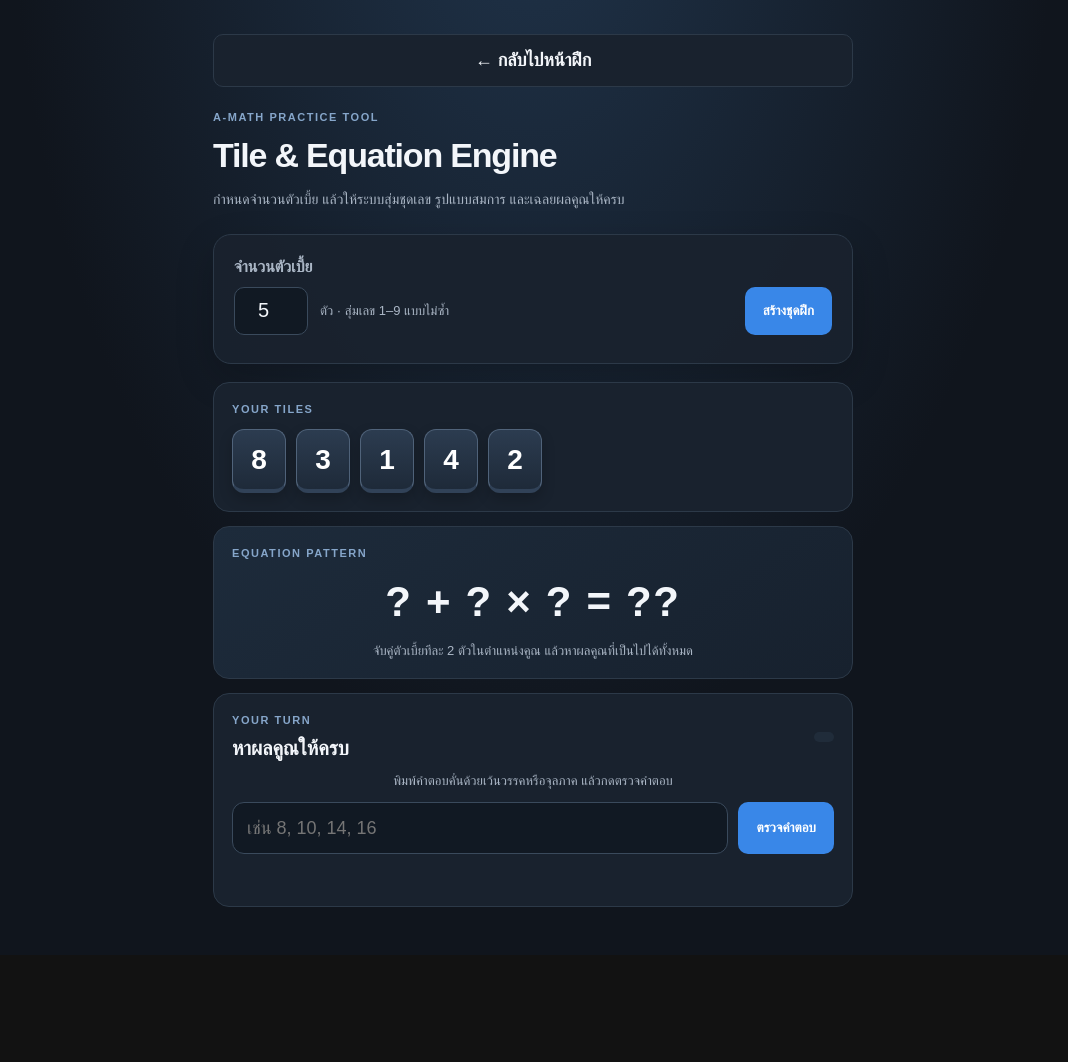
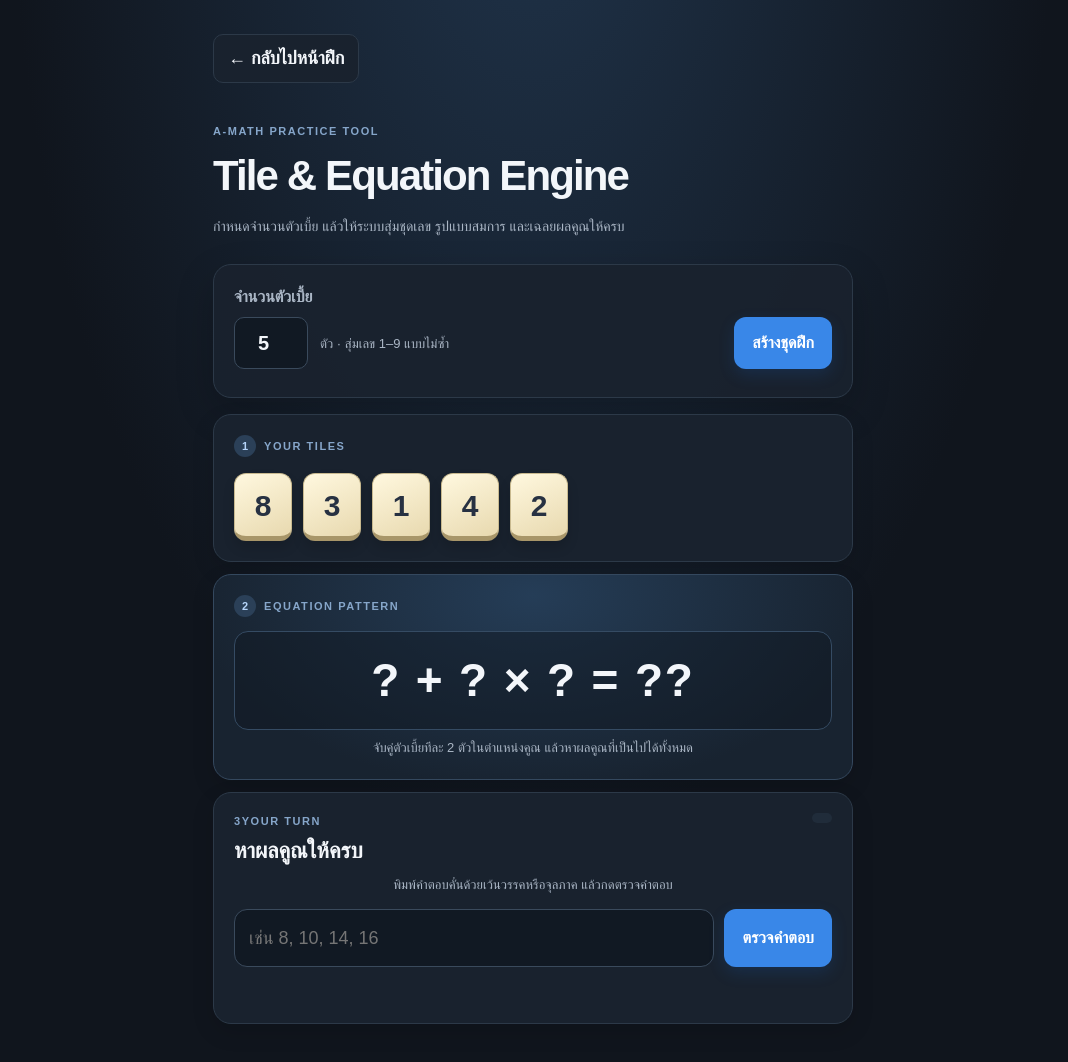
Before and after one commit to omgkrit/stackblitz-starters-k2sabnck, a website: page engine.html in a window 1280 px wide. Shown: the whole page, without its empty margins (107-1175 px from the left). Before the commit the page ends 955 px from the top, so only its background shows below. Drawn offline with Linux system fonts and the light colour scheme.

Commit message:
Polish A-Math engine practice interface

```diff
--- a/engine.html
+++ b/engine.html
@@ -28,16 +28,16 @@
   </section>
 
   <section id="engineResult" class="engine-result hidden" aria-live="polite">
-    <div class="engine-section">
+    <div class="engine-section step-one">
       <p class="eyebrow">YOUR TILES</p>
       <div id="tileList" class="tile-list"></div>
     </div>
-    <div class="engine-section equation-card">
+    <div class="engine-section equation-card step-two">
       <p class="eyebrow">EQUATION PATTERN</p>
       <div id="equationPattern" class="equation-pattern"></div>
       <p class="helper-text">จับคู่ตัวเบี้ยทีละ 2 ตัวในตำแหน่งคูณ แล้วหาผลคูณที่เป็นไปได้ทั้งหมด</p>
     </div>
-    <div class="engine-section">
+    <div class="engine-section step-three">
       <div class="answer-heading">
         <div><p class="eyebrow">YOUR TURN</p><h2>หาผลคูณให้ครบ</h2></div>
         <span id="answerCount" class="answer-count"></span>
--- a/styles.css
+++ b/styles.css
@@ -457,6 +457,47 @@ button {
   .engine-answer-entry { flex-direction: column; }
   .engine-section { padding: 15px; }
   .tile-chip { width: 48px; height: 58px; }
+}
+
+/* A-Math engine: clear three-step visual hierarchy. */
+.engine-page { max-width: 720px; }
+.engine-page > .nav-btn { display: inline-flex; align-items: center; padding: 10px 14px; }
+.engine-header { margin: 18px 0 26px; }
+.engine-header h1 { font-size: clamp(30px, 5vw, 42px); letter-spacing: -.045em; }
+.engine-header .page-intro { max-width: 38em; line-height: 1.7; }
+.engine-controls { padding: 18px 20px; }
+.engine-controls > label { font-size: 16px; }
+.engine-generate-row input { min-height: 52px; border-radius: 12px; font-weight: 700; }
+.primary-action { min-height: 52px; border-radius: 12px; font-size: 16px; box-shadow: 0 6px 16px #1b5eb833; }
+.engine-result { gap: 12px; margin-top: 16px; }
+.engine-section { position: relative; padding: 20px; border-radius: 18px; box-shadow: 0 8px 22px #0002; }
+.engine-section > .eyebrow { display: flex; align-items: center; gap: 8px; }
+.engine-section > .eyebrow::before { display: grid; width: 22px; height: 22px; place-items: center; border-radius: 50%; background: #2b4058; color: #b6d5fa; font-size: 11px; letter-spacing: 0; }
+.step-one > .eyebrow::before { content: "1"; }
+.step-two > .eyebrow::before { content: "2"; }
+.step-three > .answer-heading .eyebrow::before { content: "3"; }
+.tile-list { gap: 11px; margin-top: 16px; }
+.tile-chip { width: 58px; height: 68px; border: 1px solid #c8b98f; border-bottom: 5px solid #a89669; border-radius: 12px; background: linear-gradient(155deg,#fff8df,#e8d9af); color: #273142; font-size: 30px; box-shadow: 0 7px 12px #0002; }
+.equation-card { border-color: #34485e; background: radial-gradient(ellipse at 50% 10%,#253d57,#182330 75%); }
+.equation-pattern { margin: 14px 0 8px; padding: 14px 8px; border: 1px solid #354b63; border-radius: 14px; background: #10192380; font-size: clamp(32px, 8vw, 46px); }
+.helper-text { line-height: 1.6; }
+.answer-heading { align-items: flex-start; }
+.answer-heading h2 { font-size: 22px; }
+.engine-answer-entry { margin-top: 14px; }
+.engine-answer-entry input { min-height: 58px; border-radius: 13px; font-size: 18px; }
+.engine-answer-entry input:focus { border-color: #65a9ff; outline: none; box-shadow: 0 0 0 3px #3987e833; }
+.answer-feedback { min-height: 26px; }
+.answer-chip { min-width: 54px; padding: 9px 12px; border-radius: 11px; }
+.pair-details { border-top: 1px solid var(--line); padding-top: 8px; }
+
+@media (max-width: 600px) {
+  .engine-header { margin: 14px 0 20px; }
+  .engine-controls { padding: 16px; }
+  .engine-section { padding: 16px; }
+  .tile-list { justify-content: space-between; gap: 7px; }
+  .tile-chip { flex: 0 0 48px; width: 48px; height: 58px; }
+  .engine-answer-entry { gap: 8px; }
+  .engine-answer-entry input { width: 100%; }
 }
 
 .mode-picker {
```
